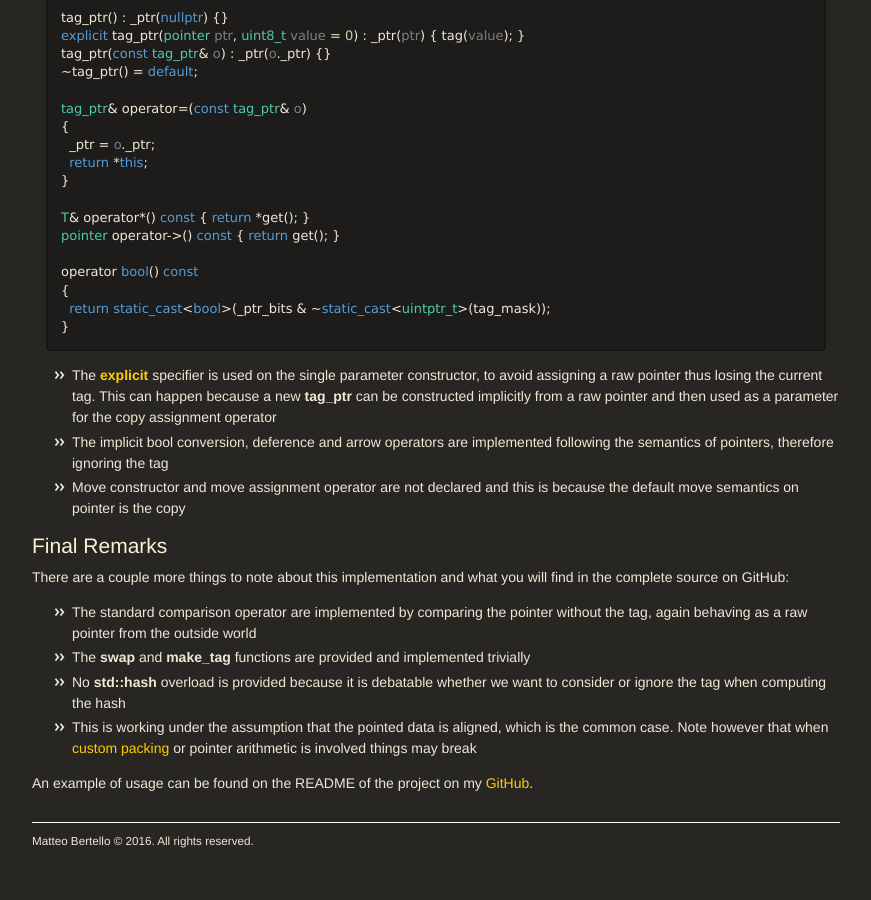
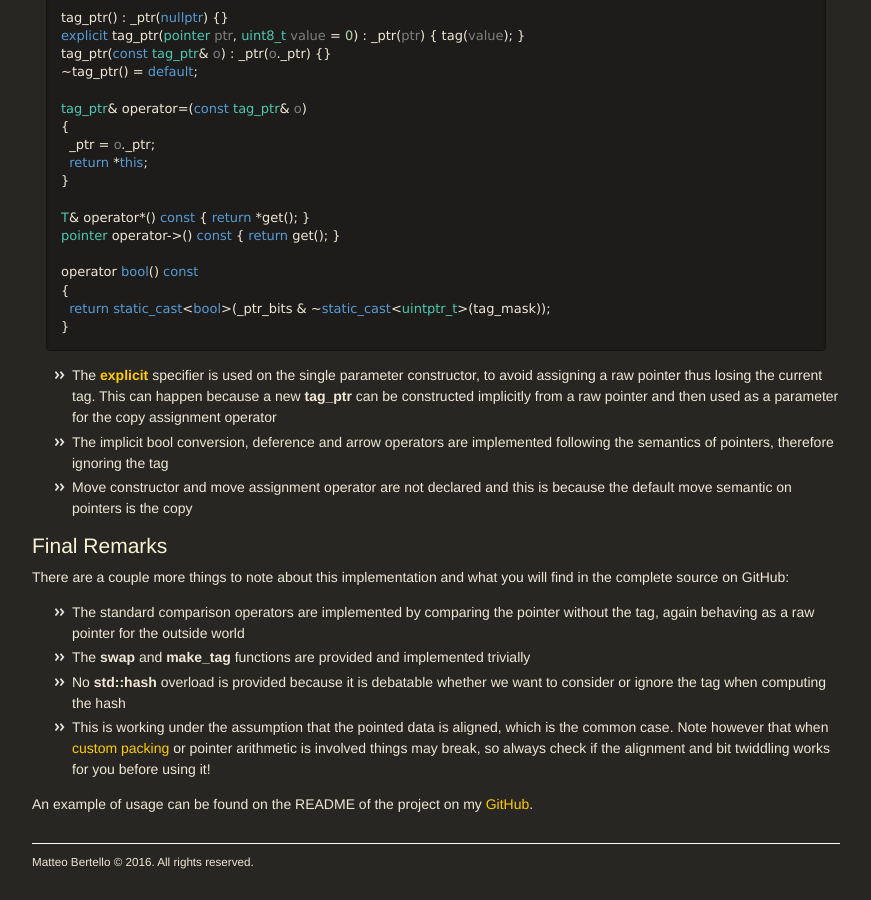
Before and after one commit to Corralx/corralx.github.io, a Jekyll site: the page built from _posts/2016-05-25-tag_ptr.md, in a window 1280 px wide and 900 px high, scrolled down 3196 px. Shown: the whole window, without its empty margins (204-1075 px from the left). Built offline with Jekyll 4.4.1, drawn with Linux system fonts in a browser that asks for light colours; some web fonts are replaced; comment, search, counter and statistics services are not loaded; before the commit the page ends 4075 px from its top, so only the background shows below that.

Commit message:
Fixes on tag_ptr post

```diff
--- a/_posts/2016-05-25-tag_ptr.md
+++ b/_posts/2016-05-25-tag_ptr.md
@@ -151,15 +151,15 @@ operator <span class="hl-keyword">bool</span>() <span class="hl-keyword">const</
 
 * The **[explicit](http://en.cppreference.com/w/cpp/language/explicit)** specifier is used on the single parameter constructor, to avoid assigning a raw pointer thus losing the current tag. This can happen because a new **tag_ptr** can be constructed implicitly from a raw pointer and then used as a parameter for the copy assignment operator
 * The implicit bool conversion, deference and arrow operators are implemented following the semantics of pointers, therefore ignoring the tag
-* Move constructor and move assignment operator are not declared and this is because the default move semantics on pointer is the copy
+* Move constructor and move assignment operator are not declared and this is because the default move semantic on pointers is the copy
 
 ## Final Remarks
 
 There are a couple more things to note about this implementation and what you will find in the complete source on GitHub:
 
-* The standard comparison operator are implemented by comparing the pointer without the tag, again behaving as a raw pointer from the outside world
+* The standard comparison operators are implemented by comparing the pointer without the tag, again behaving as a raw pointer for the outside world
 * The **swap** and **make_tag** functions are provided and implemented trivially
 * No **std::hash** overload is provided because it is debatable whether we want to consider or ignore the tag when computing the hash
-* This is working under the assumption that the pointed data is aligned, which is the common case. Note however that when [custom packing](http://en.cppreference.com/w/cpp/language/alignas) or pointer arithmetic is involved things may break
+* This is working under the assumption that the pointed data is aligned, which is the common case. Note however that when [custom packing](http://en.cppreference.com/w/cpp/language/alignas) or pointer arithmetic is involved things may break, so always check if the alignment and bit twiddling works for you before using it!
 
 An example of usage can be found on the README of the project on my [GitHub](http://github.com/Corralx/tag_ptr).
```
